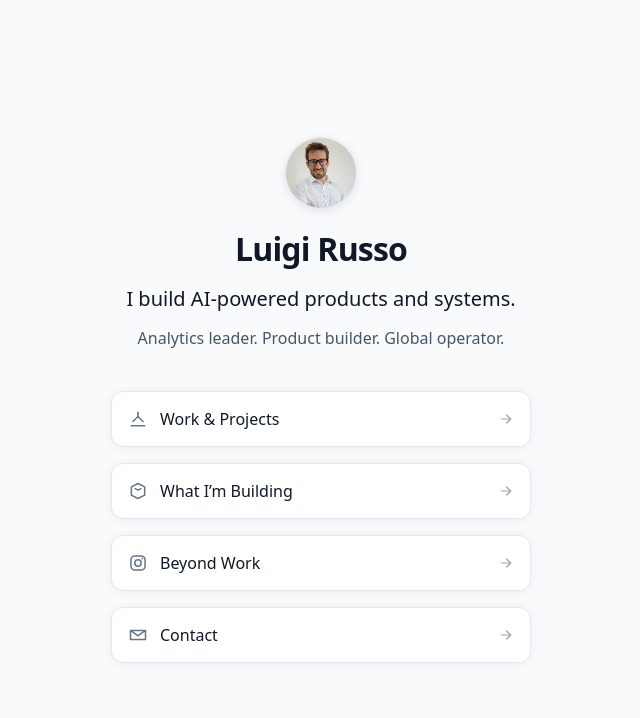
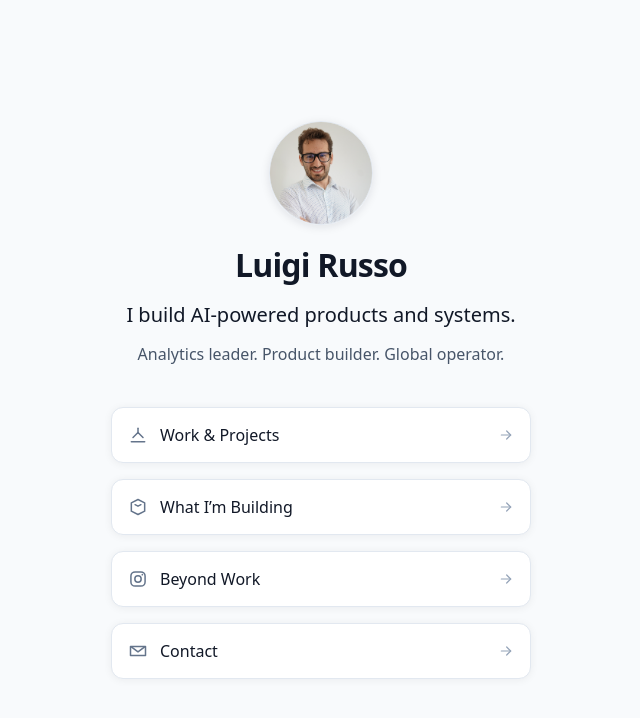
Before and after one commit to lurus92/personal-website, a Next.js app: page /qr in a window 1280 px wide. Shown: the top 718 px of the page, without its empty margins (319-959 px from the left). Built offline with nearby package versions, Linux system fonts and the light colour scheme.

Commit message:
increase size of the image

```diff
--- a/pages/qr.tsx
+++ b/pages/qr.tsx
@@ -62,12 +62,12 @@ export default function QrLandingPage() {
       <main className="min-h-screen bg-sand px-4 py-6 text-ink">
         <div className="mx-auto flex min-h-[calc(100vh-3rem)] w-full max-w-[420px] animate-[fadeIn_200ms_ease-out] flex-col justify-center">
           <section className="text-center">
-            <div className="mb-4 inline-flex h-[72px] w-[72px] items-center justify-center overflow-hidden rounded-full border border-slate-200 shadow-[0_2px_10px_rgba(15,23,42,0.1)]">
+            <div className="mb-4 inline-flex h-[104px] w-[104px] items-center justify-center overflow-hidden rounded-full border border-slate-200 shadow-[0_2px_10px_rgba(15,23,42,0.1)]">
               <Image
                 src="/images/luigi.jpg"
                 alt="Luigi Russo"
-                width={72}
-                height={72}
+                width={104}
+                height={104}
                 priority
                 className="h-full w-full object-cover"
               />
```
